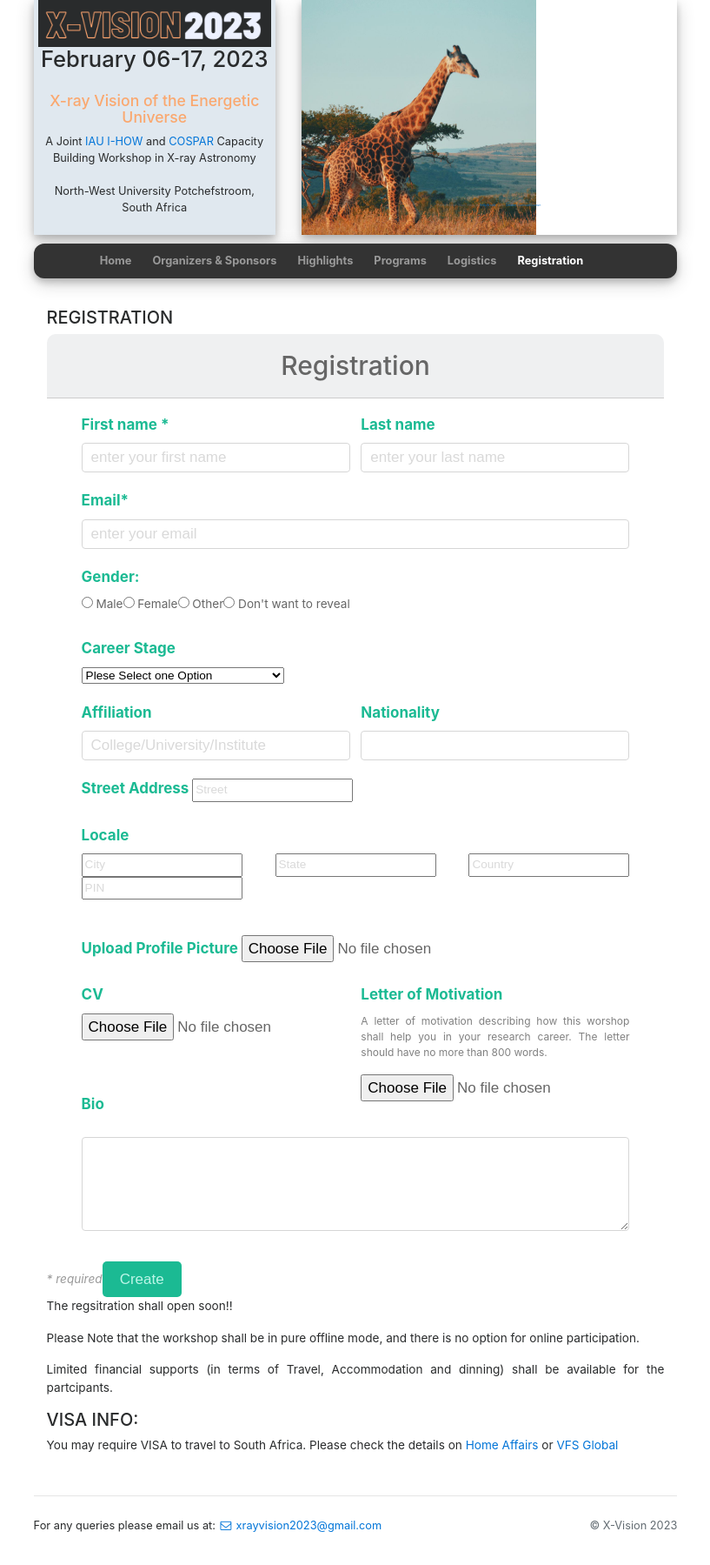
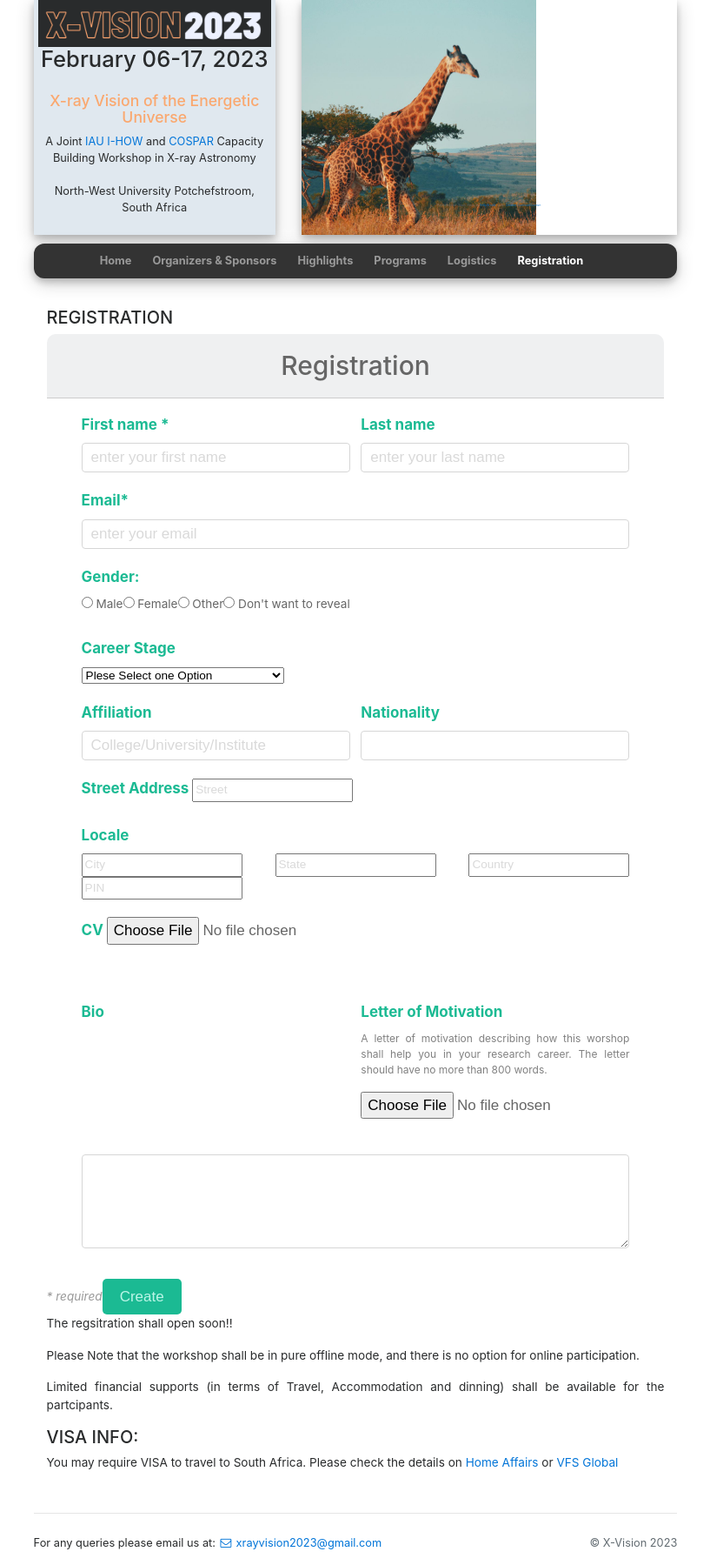
Before and after one commit to xvisionastro2023/xvisionastro2023.github.io, a Jekyll site: the page built from registration.html, in a window 1280 px wide. Shown: the whole page at 87% size, without its empty margins (231-1048 px from the left). Built offline with Jekyll 4.4.1, drawn with Linux system fonts in a browser that asks for light colours; nearby versions of some CDN libraries.

Commit message:
added css style -2

```diff
--- a/_includes/form_regis4test.html
+++ b/_includes/form_regis4test.html
@@ -34,7 +34,7 @@
             <label for="email" class="label-title">Email*</label>
             <input type="email" id="email" class="form-input" placeholder="enter your email" required="required">
           </div>
-        </dev>
+        </div>
         <!-- Passwrod and confirm password>
         <div class="horizontal-group">
           <div class="form-group left">
@@ -94,7 +94,7 @@
             <input type="text" name="street" id="street-address" placeholder="Street" required=""/>
           </div>
         </div>
-        <dev class="horizontal-group">
+        <div class="horizontal-group">
           <div class="form-group" >
             <fieldset class="locale">
               <legend class="label-title">Locale</legend>
@@ -102,25 +102,26 @@
               <input type="text" name="state" placeholder="State" required=""/>
               <input type='text' name="country" id="country" placeholder="Country" required=""/>
               <input type="text" name="postal-code" placeholder="PIN" required=""/>
-            </fieldset><br></br>
-            <label for="choose-file" class="label-title">Upload Profile Picture</label>
-            <input type="file" id="choose-file" size="80">
+            </fieldset>
           </div>
-        </dev>
-        <dev class="horizontal-group">
-          <div class="form-group left" >
+        </div>
+        <div class="horizontal-group">
+          <div class="form-group" >
             <label for="cv" class="label-title">CV</label>
             <input type="file" id="cv" name="attachment" accept="image/png, image/jpeg, .pdf, image/jpg"\>
             <fieldset><br></br>
             </fieldset>
           </div>
+        </div>
+        <div class="horizontal-group">
           <div class="form-group right">
-            <label for="motilettr" class="label-title">Letter of Motivation</label>
-            <p style="font-size:12px;color:gray;">A letter of motivation describing how this worshop shall help you in your research career. The letter should have no more than 800 words.</p>
-            <input type="file" name="MotivLetter" id="motilettr" accept="image/png, image/jpeg, .pdf, image/jpg"\>
-            </fieldset><br></br>
-          </div>
+          <label for="motilettr" class="label-title">Letter of Motivation</label>
+          <p style="font-size:12px;color:gray;">A letter of motivation describing how this worshop shall help you in your research career. The letter should have no more than 800 words.</p>
+          <input type="file" name="MotivLetter" id="motilettr" accept="image/png, image/jpeg, .pdf, image/jpg"\>
+          </fieldset><br></br>
         </div>
+        </div>
+
 
         <!-- Bio -->
         <div class="form-group">
```
